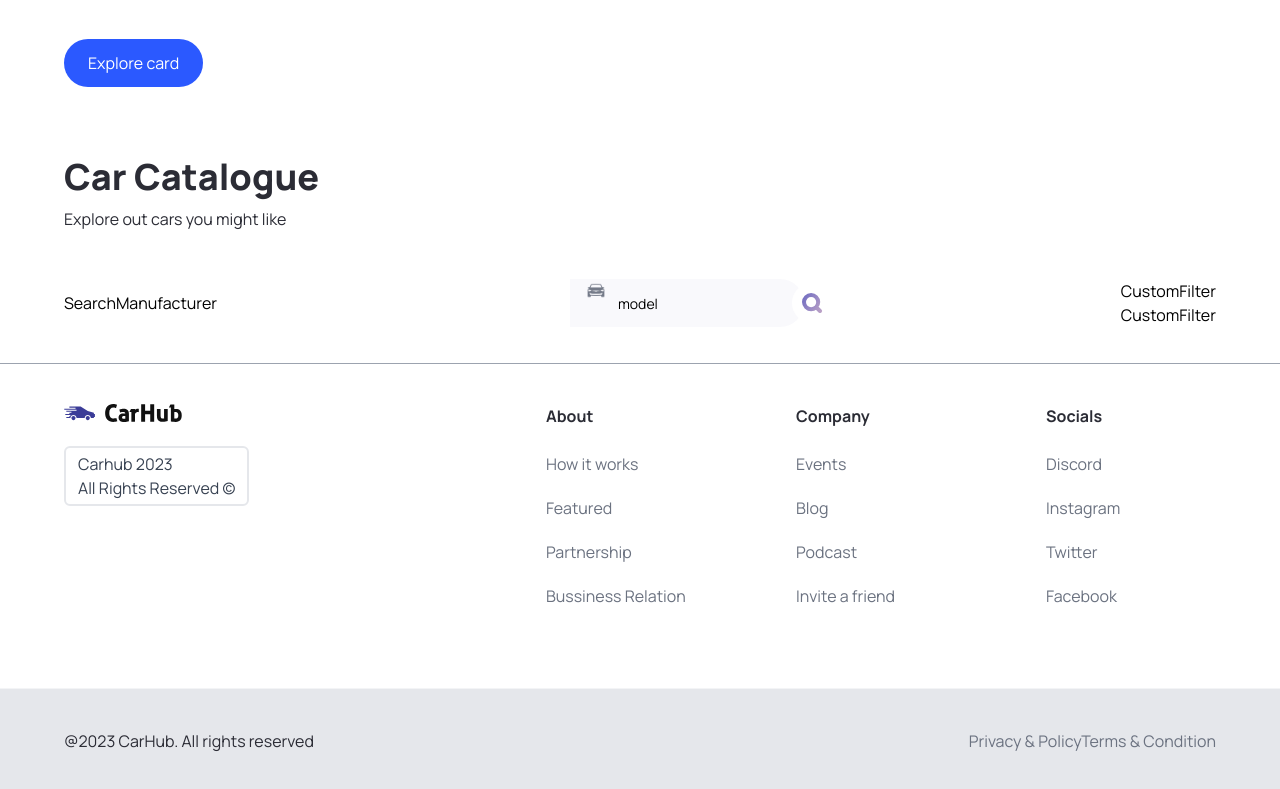
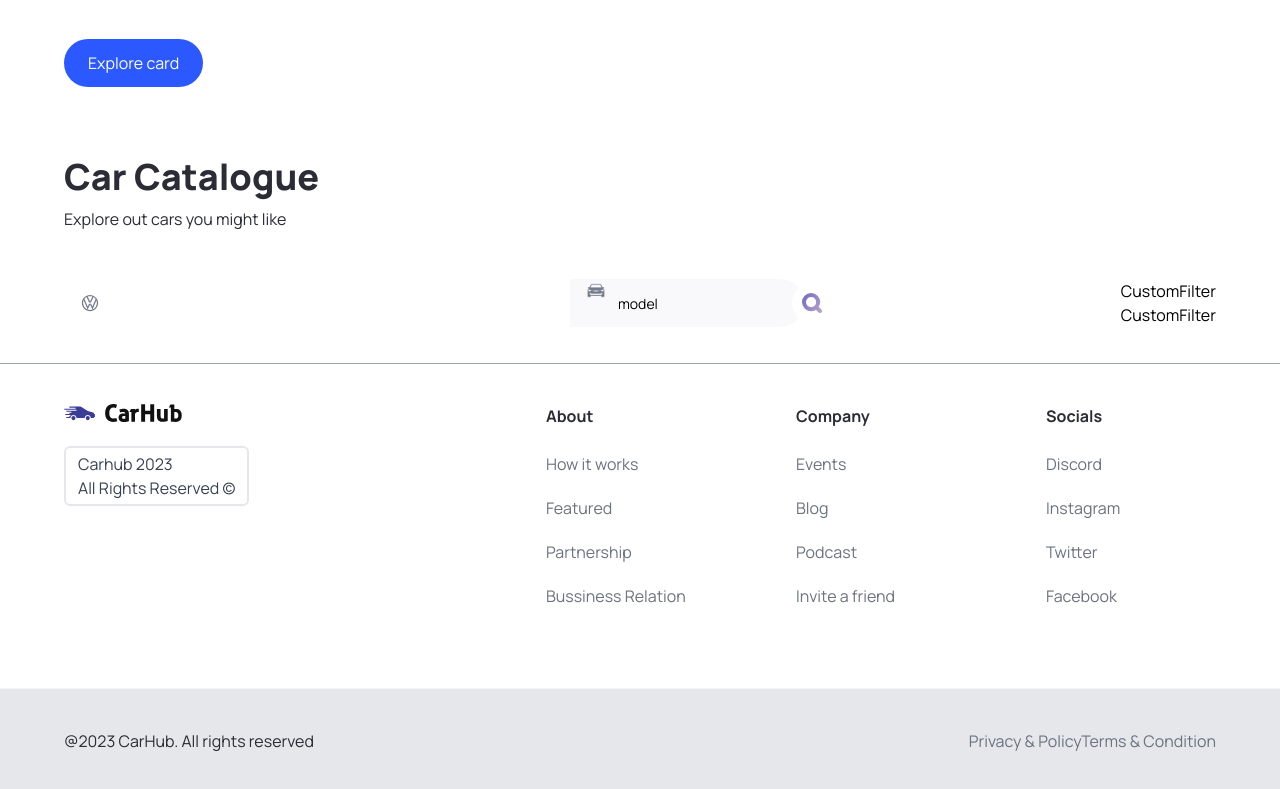
Before and after one commit to DevAnonitos/ShowRoomCar, a Next.js app: page / in a window 1280 px wide. Shown: the part 707-1496 px from the top of the page. Built offline with nearby package versions, Linux system fonts and the light colour scheme.

Commit message:
update-Add-SearchManufacturer

```diff
--- a/components/SearchBar.tsx
+++ b/components/SearchBar.tsx
@@ -5,6 +5,7 @@ import Image from 'next/image';
 import { useRouter } from 'next/navigation';
 
 import SearchManufacturer from './SearchManufacturer';
+import { manufacturers } from '../constants/index';
 
 const SearchButton = ({ otherClasses }: { otherClasses: string }) => {
     return (
@@ -26,6 +27,9 @@ const SearchButton = ({ otherClasses }: { otherClasses: string }) => {
 };
 
 const SearchBar = () => {
+
+    const [manufacturer, setManuFacturer] = useState("");
+
     return (
         <>
             <form
@@ -33,7 +37,10 @@ const SearchBar = () => {
                 onSubmit={() => {}}
             >
                 <div className='searchbar__item'>
-                    <SearchManufacturer />
+                    <SearchManufacturer
+                        manufacturer={manufacturer}
+                        setManufacturer={setManuFacturer}
+                    />
                     <SearchButton
                         otherClasses='sm:hidden'
                     />
--- a/components/SearchManufacturer.tsx
+++ b/components/SearchManufacturer.tsx
@@ -1,13 +1,37 @@
+"use client";
+
 import React, { Fragment, useState } from 'react';
 import Image from 'next/image';
 import { Combobox, Transition } from '@headlessui/react';
 
 import { manufacturers } from '@/constants';
+import { SearchManuFacturerProps } from '@/types';
 
 
-const SearchManufacturer = () => {
+const SearchManufacturer = (
+    {
+        manufacturer,
+        setManufacturer
+    }: SearchManuFacturerProps) => {
     return (
-        <div>SearchManufacturer</div>
+        <>
+            <div className='search-manufacturer'>
+                <Combobox
+                    value={manufacturer}
+                    onChange={setManufacturer}
+                >
+                    <div className='relative w-full'>
+                        <Image
+                            src='/car-logo.svg'
+                            width={20}
+                            height={20}
+                            className='ml-4'
+                            alt='car logo'
+                        />
+                    </div>
+                </Combobox>
+            </div>
+        </>
     );
 };
 
```
